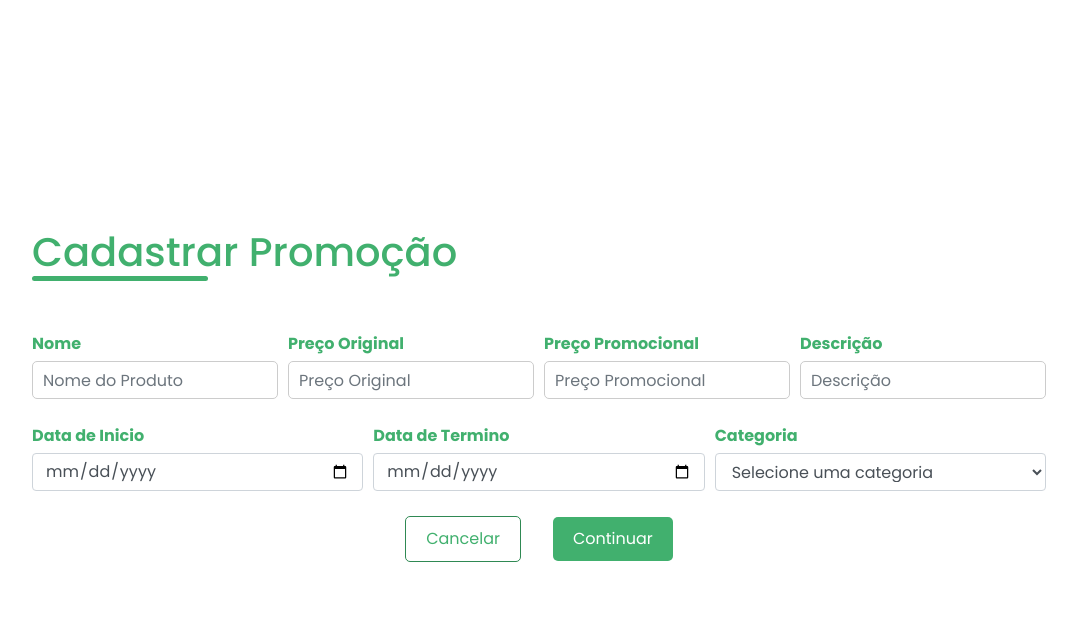
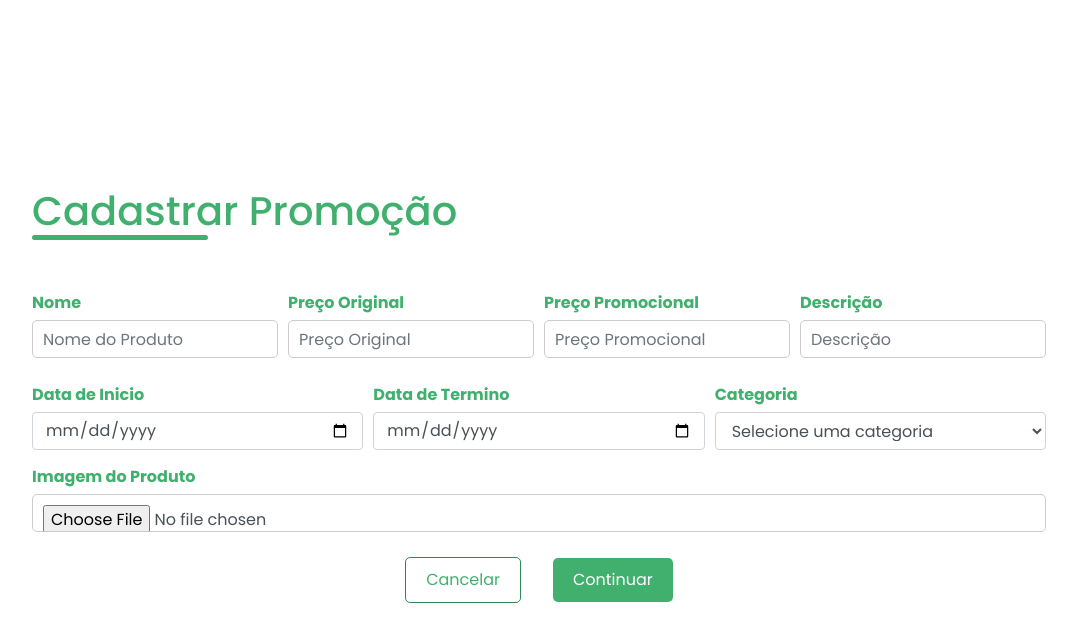
Before and after one commit to marcosantonioh/teste-promoFacil, a Django app: page /promocoes/criar_promocao/ in a window 1280 px wide. Shown: the top 642 px of the page, without its empty margins (101-1178 px from the left). Run offline with Django 5.2, Linux system fonts and the light colour scheme.

Commit message:
teste1 save de imagens

```diff
--- a/promocoes/models.py
+++ b/promocoes/models.py
@@ -8,6 +8,8 @@ class Promocao(models.Model):
     data_inicio = models.DateField()
     data_termino = models.DateField()
     categoria = models.CharField(max_length=100)
+    imagem = models.ImageField(upload_to='produtos/', null=True, blank=True)  # Armazena em media/produtos/
+
 
     def __str__(self):
         return f"{self.nome_produto}"
--- a/promocoes/templates/cadastroPromocao.html
+++ b/promocoes/templates/cadastroPromocao.html
@@ -40,7 +40,7 @@
 
         <div class="form">
 
-            <form method="POST" action="{% url 'criar_promocao' %}">
+            <form method="POST" action="{% url 'criar_promocao' %} " enctype="multipart/form-data">
 
                 {% csrf_token %}
 
@@ -105,6 +105,11 @@
                         </select>                    </div>
                     </div>
 
+                    <div class="input-box">
+                        <label for="imagem">Imagem do Produto</label>
+                        <input type="file" name="imagem" class="form-control" required>
+                    </div>
+
                 <div class="botoes">
                     <div class="continue-button2">
                         <a href="../../index.html"><button type="button" id="cancelarButton">Cancelar</button></a>
--- a/promocoes/templates/home.html
+++ b/promocoes/templates/home.html
@@ -141,7 +141,7 @@
             {% for promocao in promocoes %}
                 <div class="offer">
                     <!-- Exemplo de imagem padrão para cada produto -->
-                    <img src="{% static 'img/produtos/image190.png' %}" alt="Imagem da Oferta">
+                    <img src="{{ promocao.imagem }}" alt="Imagem do Produto">
 
                     <div class="offer-details">
                         <p class="description">{{ promocao.nome_produto }}</p>
--- a/promocoes/urls.py
+++ b/promocoes/urls.py
@@ -1,5 +1,7 @@
 from django.urls import path
 from . import views
+
+
 
 urlpatterns = [
 	path('', views.home, name = 'home'),
--- a/promocoes/views.py
+++ b/promocoes/views.py
@@ -29,9 +29,39 @@ def criar_empresa(request):
 
 
 
+# def criar_promocao(request):
+#     if request.method == "POST":
+#         # Obtém os valores do formulário enviado via POST
+#         nome_produto = request.POST.get('nome_produto')
+#         descricao = request.POST.get('descricao')
+#         preco_original = request.POST.get('preco_original')
+#         preco_promocional = request.POST.get('preco_promocional')
+#         data_inicio = request.POST.get('data_inicio')
+#         data_termino = request.POST.get('data_termino')
+#         categoria = request.POST.get('categoria')
+#         imagem = request.FILES.get('imagem')  # Captura o arquivo de imagem enviado
+
+#         # Cria e salva o objeto no banco de dados
+#         try:
+#             Promocao.objects.create(
+#                 nome_produto=nome_produto,
+#                 descricao=descricao,
+#                 preco_original=float(preco_original),
+#                 preco_promocional=preco_promocional,
+#                 data_inicio=data_inicio,
+#                 data_termino=data_termino,
+#                 categoria=categoria,
+#                 imagem=imagem
+#             )
+#             return HttpResponse("Promoção cadastrada com sucesso!")
+#         except Exception as e:
+#             return HttpResponse(f"Erro ao cadastrar a promoção: {e}")
+
+#     return render(request, 'cadastroPromocao.html')
+
+
 def criar_promocao(request):
-    if request.method == "POST":
-        # Obtém os valores do formulário enviado via POST
+    if request.method == 'POST':
         nome_produto = request.POST.get('nome_produto')
         descricao = request.POST.get('descricao')
         preco_original = request.POST.get('preco_original')
@@ -39,20 +69,23 @@ def criar_promocao(request):
         data_inicio = request.POST.get('data_inicio')
         data_termino = request.POST.get('data_termino')
         categoria = request.POST.get('categoria')
+        imagem = request.FILES.get('imagem')
 
-        # Cria e salva o objeto no banco de dados
-        try:
-            Promocao.objects.create(
-                nome_produto=nome_produto,
-                descricao=descricao,
-                preco_original=float(preco_original),
-                preco_promocional=preco_promocional,
-                data_inicio=data_inicio,
-                data_termino=data_termino,
-                categoria=categoria
-            )
-            return HttpResponse("Promoção cadastrada com sucesso!")
-        except Exception as e:
-            return HttpResponse(f"Erro ao cadastrar a promoção: {e}")
+        # Verifique se todos os dados foram recebidos
+        if not imagem:
+            return HttpResponse("Erro: Imagem não foi enviada corretamente.")
+
+        promocao = Promocao(
+            nome_produto=nome_produto,
+            descricao=descricao,
+            preco_original=preco_original,
+            preco_promocional=preco_promocional,
+            data_inicio=data_inicio,
+            data_termino=data_termino,
+            categoria=categoria,
+            imagem=imagem
+        )
+        promocao.save()
+        return HttpResponse("Promoção cadastrada com sucesso!")
 
     return render(request, 'cadastroPromocao.html')
--- a/promofacil/urls.py
+++ b/promofacil/urls.py
@@ -1,10 +1,19 @@
 from django.contrib import admin
 from django.urls import path, include
 from promocoes.views import home  # Importa a função home
+from django.conf.urls.static import static
+from django.conf import settings
+from promocoes.views import criar_promocao
+
 
 urlpatterns = [
+    path('', home, name = 'home'),
     path('admin/', admin.site.urls),
-	path('', home, name = 'home'),
+    path('auth/', include('usuarios.urls')),
     path('promocoes/', include('promocoes.urls')),
-    path('auth/', include('usuarios.urls'))
+    path('criar_promocao/', criar_promocao, name='criar_promocao'),
 ]
+
+
+if settings.DEBUG:  # Apenas durante o desenvolvimento
+    urlpatterns += static(settings.MEDIA_URL, document_root=settings.MEDIA_ROOT)
--- a/static/css/partials/promocoes/promocoes.css
+++ b/static/css/partials/promocoes/promocoes.css
@@ -14,7 +14,7 @@ a{
 
 
 body{
-    background-color: rgb(255, 20, 20);
+    background-color: rgb(255, 255, 255);
 }
 
 
```
Also changed, not shown: promofacil/settings.py (+7 -1 lines), db.sqlite3, media/produtos/frauda.jpg (added), media/produtos/frauda_9mg6Qzg.jpg (added), media/produtos/image190.png (added), promocoes/migrations/0011_promocao_imagem.py (added).
